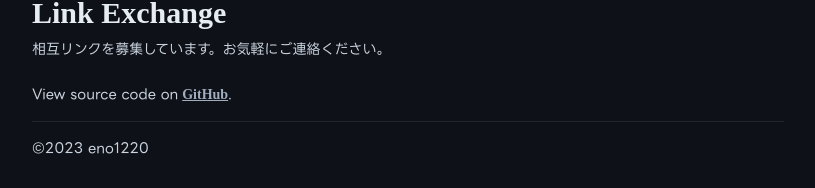
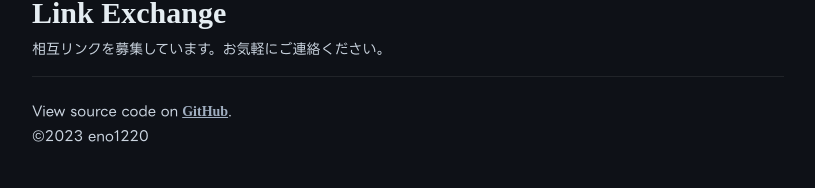
Before and after one commit to eno1220/eno1220.dev, a Next.js app: page / in a window 1280 px wide. Shown: the part 1572-1760 px from the top of the page, without its empty margins (232-1047 px from the left). Built offline with nearby package versions, Linux system fonts and the light colour scheme; a web font is replaced by a local one.

Commit message:
feat: update footer

```diff
--- a/src/pages/index.tsx
+++ b/src/pages/index.tsx
@@ -115,6 +115,7 @@ export default function Home() {
         <Text fontSize='sm' color='gray.300' mt={2}>
           相互リンクを募集しています。お気軽にご連絡ください。
         </Text>
+        <Box height='1px' bg='whiteAlpha.200' my={4} />
         <Text fontSize='sm' color='gray.300' mt={6}>
           View source code on
           <Link href='https://github.com/eno1220/eno1220.dev' as={NextLink}>
@@ -130,10 +131,9 @@ export default function Home() {
           </Link>
           .
         </Text>
-        <Box height='1px' bg='whiteAlpha.200' my={4} />
-        <Box textAlign='left' fontSize='sm' color='gray.300'>
+        <Text textAlign='left' fontSize='sm' color='gray.300' mt={1}>
           ©{year} eno1220
-        </Box>
+        </Text>
       </Container>
     </>
   )
```
